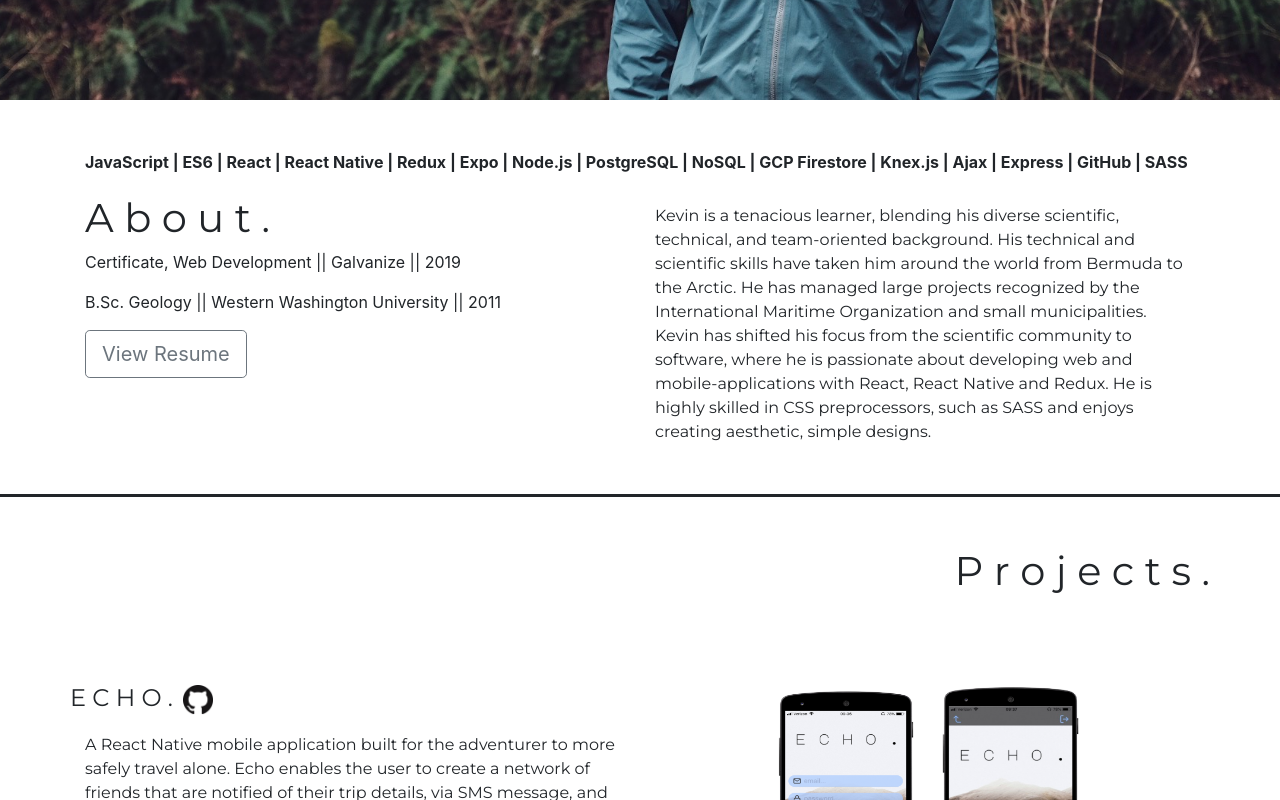
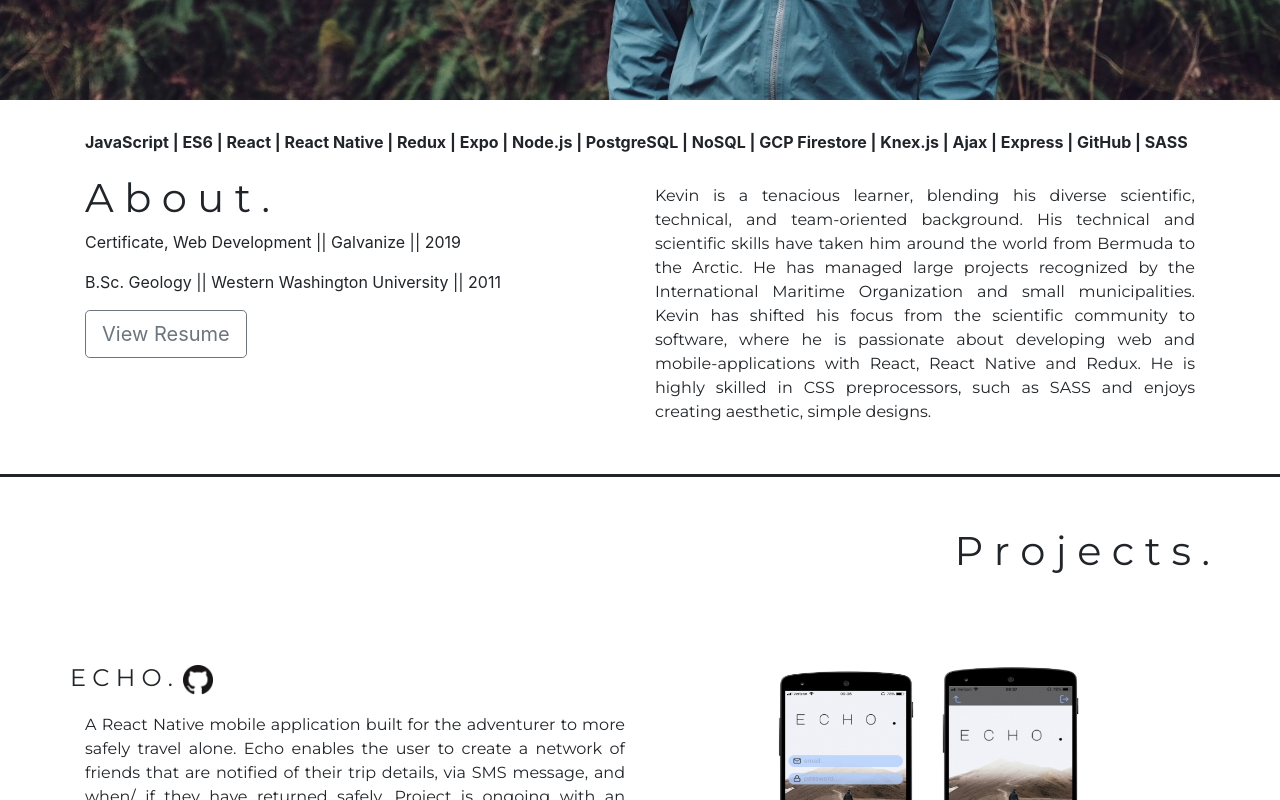
Before and after one commit to Kparine/react-portfolio, a React (Create React App) app: page / in a window 1280 px wide. Shown: the part 600-1400 px from the top of the page. Built offline with nearby package versions, Linux system fonts and the light colour scheme.

Commit message:
Justify text

```diff
--- a/src/App.scss
+++ b/src/App.scss
@@ -160,10 +160,12 @@ $blah: 'Raleway', sans-serif;
   font-family: $font;
   margin-bottom: 50px;
   margin-top: 10px;
+  text-align: justify;
+  text-justify: inter-word;
 }
 
 #aboutStyle {
-  margin-top: 50px;
+  margin-top: 30px;
   border-bottom: 3px solid;
 }
 
@@ -240,3 +242,8 @@ $blah: 'Raleway', sans-serif;
   font-size: 30px;
   font-family: $title;
 }
+
+p {
+  text-align: justify;
+  text-justify: inter-word;
+}
--- a/src/index.css
+++ b/src/index.css
@@ -120,10 +120,12 @@
 #About {
   font-family: "Montserrat", sans-serif !important;
   margin-bottom: 50px;
-  margin-top: 10px; }
+  margin-top: 10px;
+  text-align: justify;
+  text-justify: inter-word; }
 
 #aboutStyle {
-  margin-top: 50px;
+  margin-top: 30px;
   border-bottom: 3px solid; }
 
 #Projects {
@@ -187,3 +189,7 @@
   color: #fff;
   font-size: 30px;
   font-family: "Roboto Mono", monospace; }
+
+p {
+  text-align: justify;
+  text-justify: inter-word; }
```
